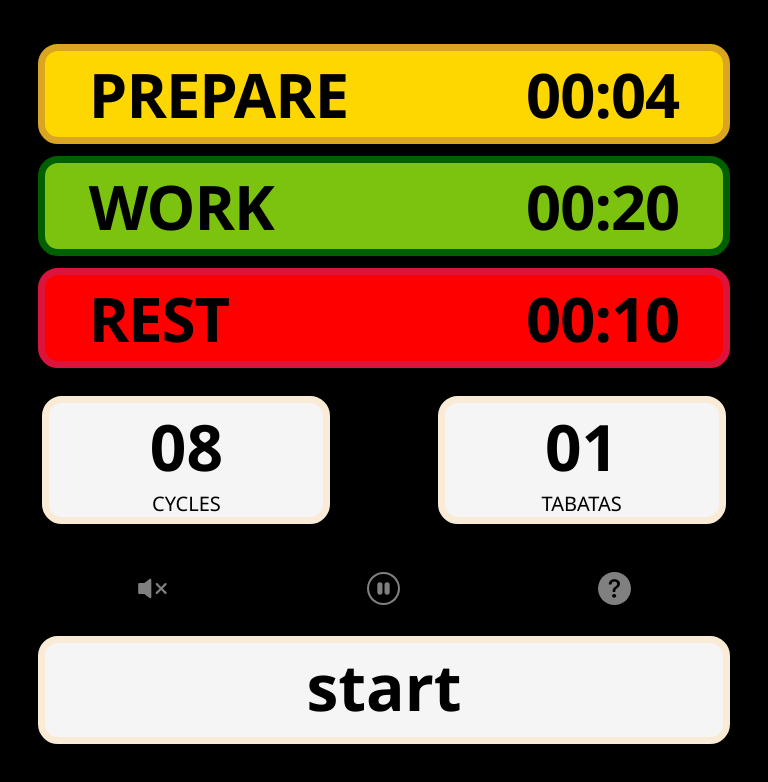
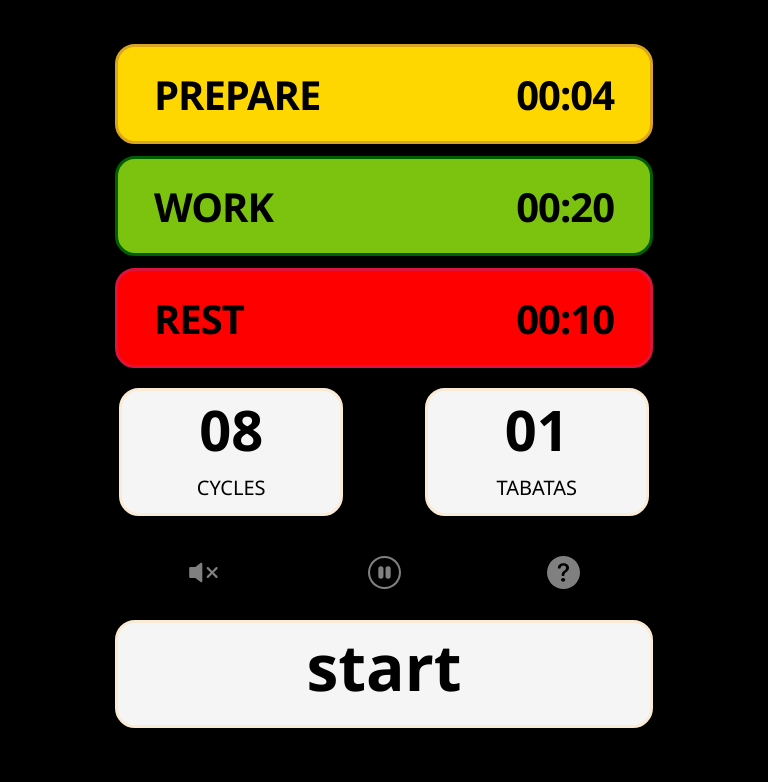
Before and after one commit to c1b3rt00lk1t/free-tabata, a React (Create React App) app: page / in a window 768 px wide. Shown: the top 782 px of the page. Built offline with nearby package versions, Linux system fonts and the light colour scheme.

Commit message:
Improved responsivity for screens between 500 and 1000px

```diff
--- a/src/index.css
+++ b/src/index.css
@@ -7,8 +7,10 @@
     --mobile-width: 90vw;
     --mobile-border-radius: 2.5vh;
 
+    --medium-screen-width: 70vw;
+
     --large-screen-width: 40vw;
-    --large-screen-factor: 35vw;
+
 }
 
 *{
@@ -266,6 +268,111 @@ body{
 
 
 
+/* Adjustment for medium screens */
+
+@media (min-width: 500px) and (max-width: 1000px) {
+
+    .horizontalContainer{
+        width: var(--medium-screen-width);
+    }
+    .countdownBtn{
+        width: var(--medium-screen-width);
+        height: calc(var(--countdownBtnsHeight)/3.2);
+    }
+    .countdownBtnItems{
+        margin: 0 4vw;
+        font-size: 5vh;
+    }
+    .countdownDisplayItems{
+        margin: 0 5vw;
+        font-size: 17vh;
+    }
+
+    .prepare{
+        border-width: 0.4vw;
+    }
+
+    .work{
+        border-width: 0.4vw;
+    }
+
+    .rest{
+        border-width: 0.4vw;
+    }
+
+    .wait{
+        border-width: 0.4vw;
+    }
+
+    /* TABATAS-CYCLES*/
+
+
+
+    .tabatas,.cycles{
+        width: calc(var(--medium-screen-width)/2.4);
+
+        margin: 1.5vh 0.5vh;
+        padding-bottom: 1.5vh;
+        border-width: 0.4vw;
+    }
+
+    .tabataCycleNumber{
+        font-size: 7vh;
+    }
+
+    .display{
+        width: var(--medium-screen-width);
+        height: calc(var(--countdownBtnsHeight)*1.1);
+        border-radius: var(--mobile-border-radius);
+        margin: 0.5vh;
+        padding: 5px;
+
+        font-size: 5vh;
+        letter-spacing: -1px;
+    }
+    /* MISC*/
+    .misc{
+        height: var(--miscBtnsHeight);
+        width: calc(var(--medium-screen-width)/2.4);
+    }
+
+    /* START/STOP BUTTON*/
+
+    .startStopBtn{
+        width: var(--medium-screen-width);
+        border-width: 0.4vw;
+    }
+
+
+    /* DONE BUTTON */
+
+    .doneBtn{
+        width: var(--medium-screen-width);
+        height: calc(var(--startStopBtnHeight)*0.5);
+        border-radius: var(--mobile-border-radius);
+        margin: 0.5vh;
+
+
+        font-size: 3vh;
+        line-height: calc(var(--startStopBtnHeight)*0.5);
+    }
+
+
+    .defaultBtn{
+        width: calc(var(--medium-screen-width)/3.1);
+        height: calc(var(--startStopBtnHeight)*0.5);
+        border-radius: var(--mobile-border-radius);
+        margin: 0.5vh;
+
+
+        font-size: 3vh;
+        line-height: calc(var(--startStopBtnHeight)*0.5);
+    }
+
+
+
+}
+
 
 /* Adjustment for wider screens */
 
@@ -286,9 +393,7 @@ body{
 
     .countdownDisplayItems{
         margin: 0 5vw;
-        font-size: 8vw;
-        font-weight: bold;
-        line-height: calc(var(--countdownBtnsHeight)*0.8);;
+        font-size: 17vh;
     }
 
     .prepare{
```
Also changed, not shown: 1 other file (tests, documents, lock files or other folders).
